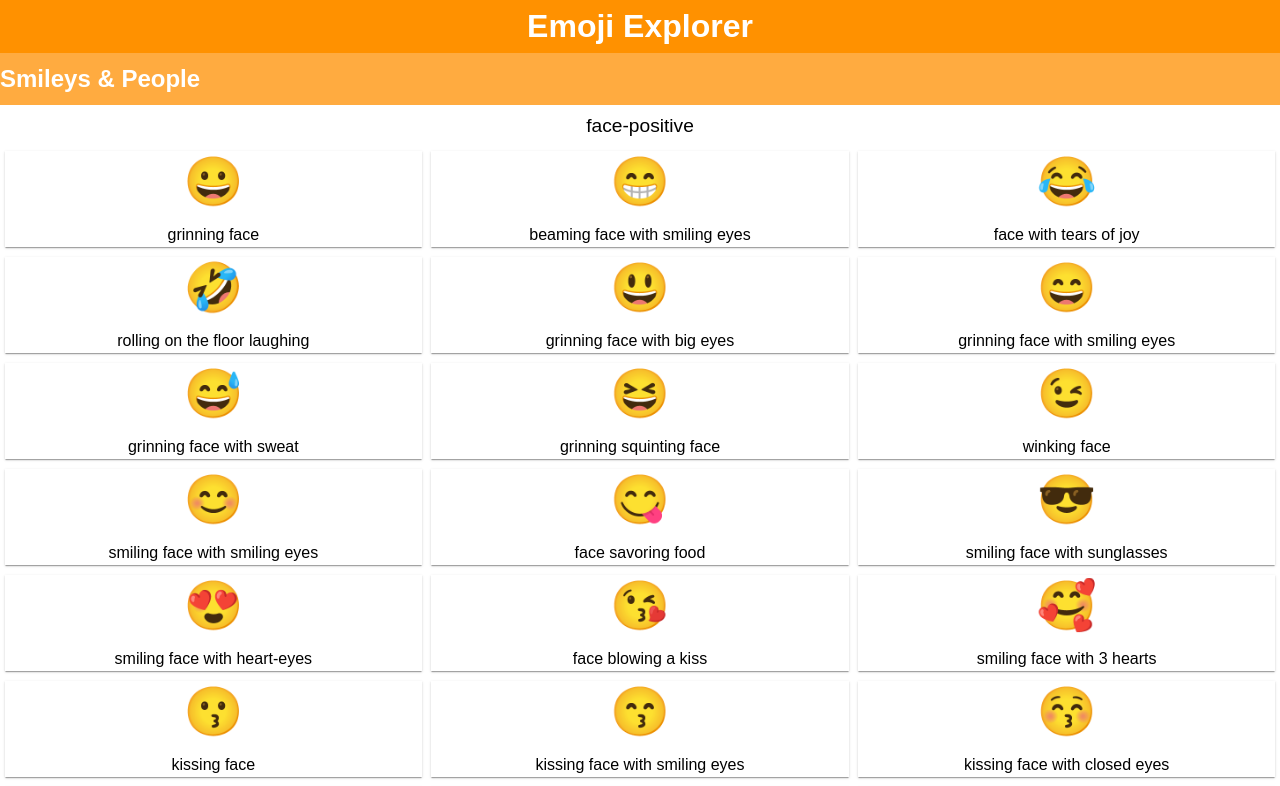
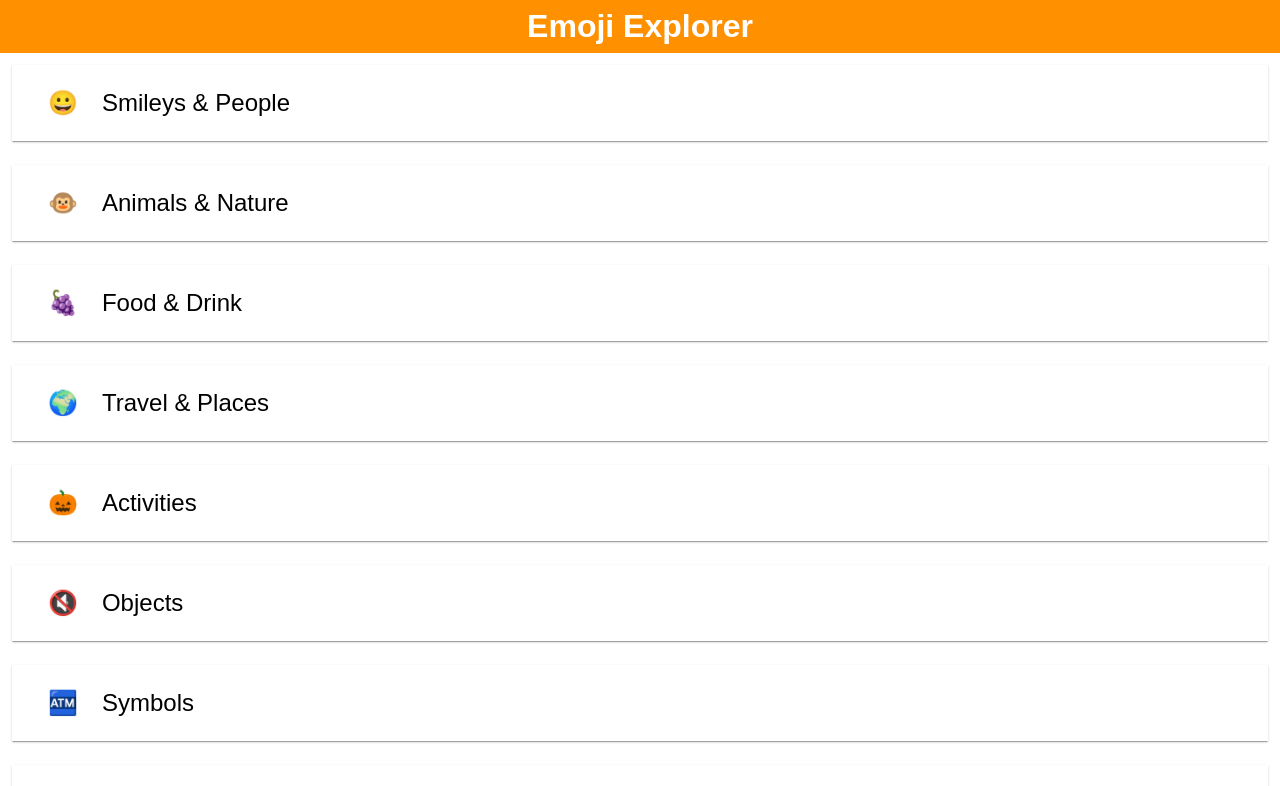
Before and after one commit to kuukienator/emoji-explorer, a React (Create React App) app: page / in a window 1280 px wide. Shown: the top 786 px of the page. Built offline with nearby package versions, Linux system fonts and the light colour scheme.

Commit message:
add components. add simple state structure

```diff
--- a/src/App.css
+++ b/src/App.css
@@ -1,7 +1,3 @@
-h1 {
-  margin: 0;
-}
-
 .container {
   overflow-x: hidden;
 }
@@ -52,3 +48,21 @@ h1 {
 .emojiEntry-emoji {
   font-size: 3em;
 }
+
+.emojiGroup-button {
+  box-shadow: 0 2px 1px -1px rgba(0, 0, 0, .2), 0 1px 1px 0 rgba(0, 0, 0, .14), 0 1px 3px 0 rgba(0, 0, 0, .12);
+  padding: 1em;
+  margin: .5em;
+  font-size: 1.5em;
+  text-align: left;
+}
+
+.emojiGroup-button span {
+  margin: 0 .5em;
+}
+
+.emojiGroup-list {
+  display: flex;
+  flex-direction: column;
+  justify-content: space-evenly;
+}
--- a/src/App.jsx
+++ b/src/App.jsx
@@ -1,46 +1,67 @@
 import React, { Component } from 'react';
 import './App.css';
+
+// import EmojiGroup from './components/EmojiGroup/EmojiGroup';
+import EmojiSubgroup from './components/EmojiSubgroup/EmojiSubgroup';
+import EmojiGroupButtons from './components/EmojiGroupButtons/EmojiGroupButtons';
+import EmojiSubgroupButtons from './components/EmojiSubgroupButtons/EmojiSubgroupButtons';
 import EmojiData from './data/emoji-full.json';
 
-const GROUP_WHITELIST = ['Smileys & People'];
-
-const filterEmojiData = data =>
-    data.filter(entry => GROUP_WHITELIST.includes(entry.name));
+// const GROUP_WHITELIST = ['Smileys & People'];
+// const filterEmojiData = data => data.filter(entry => GROUP_WHITELIST.includes(entry.name));
 
 class App extends Component {
+    constructor(props) {
+        super(props);
+
+        this.state = {
+            emojiData: EmojiData,
+            activeGroupName: '',
+            activeGroup: null,
+            activeSubgroupName: '',
+            activeSubgroup: null
+        };
+    }
+
     render() {
         return (
             <div className="container">
                 <div className="header">
                     <h1>Emoji Explorer</h1>
                 </div>
-                {filterEmojiData(EmojiData).map(group => (
-                    <div key={group.name}>
-                        <div className="emojiGroup">{group.name}</div>
-                        {group.subgroups.map(subgroup => (
-                            <div key={subgroup.name}>
-                                <div className="emojiSubgroup">
-                                    {subgroup.name}
-                                </div>
-                                <div className="emojiGrid">
-                                    {subgroup.emojis.map(emoji => (
-                                        <div
-                                            className="emojiEntry"
-                                            key={emoji.name}
-                                        >
-                                            <div className="emojiEntry-emoji">
-                                                {emoji.emoji}
-                                            </div>
-                                            <div className="emojiEntry-text">
-                                                {emoji.name}
-                                            </div>
-                                        </div>
-                                    ))}
-                                </div>
-                            </div>
-                        ))}
-                    </div>
-                ))}
+
+                {!this.state.activeGroup && (
+                    <EmojiGroupButtons
+                        groups={this.state.emojiData}
+                        setGroupHandler={activeGroupName =>
+                            this.setState({
+                                activeGroupName,
+                                activeGroup: this.state.emojiData.find(
+                                    g => g.name === activeGroupName
+                                )
+                            })
+                        }
+                    />
+                )}
+
+                {!this.state.activeSubgroup &&
+                    this.state.activeGroup && (
+                        <EmojiSubgroupButtons
+                            subgroups={this.state.activeGroup.subgroups}
+                            setSubgroupHandler={activeSubgroupName =>
+                                this.setState({
+                                    activeSubgroupName,
+                                    activeSubgroup: this.state.activeGroup.subgroups.find(
+                                        sb => sb.name === activeSubgroupName
+                                    )
+                                })
+                            }
+                        />
+                    )}
+
+                {this.state.activeSubgroup && (
+                    <EmojiSubgroup subgroup={this.state.activeSubgroup} />
+                )}
             </div>
         );
     }
--- /dev/null
+++ b/src/components/EmojiGrid/EmojiGrid.jsx
@@ -0,0 +1,16 @@
+import React from 'react';
+
+const EmojiGrid = ({ emojis }) => {
+    return (
+        <div className="emojiGrid">
+            {emojis.map(emoji => (
+                <div className="emojiEntry" key={emoji.name}>
+                    <div className="emojiEntry-emoji">{emoji.emoji}</div>
+                    <div className="emojiEntry-text">{emoji.name}</div>
+                </div>
+            ))}
+        </div>
+    );
+};
+
+export default EmojiGrid;
--- /dev/null
+++ b/src/components/EmojiGroup/EmojiGroup.jsx
@@ -0,0 +1,19 @@
+import React from 'react';
+
+import EmojiGrid from '../EmojiGrid/EmojiGrid';
+
+const EmojiGroup = ({ group }) => {
+    return (
+        <div>
+            <div className="emojiGroup">{group.name}</div>
+            {group.subgroups.map(subgroup => (
+                <div key={subgroup.name}>
+                    <div className="emojiSubgroup">{subgroup.name}</div>
+                    <EmojiGrid subgroup={subgroup} />
+                </div>
+            ))}
+        </div>
+    );
+};
+
+export default EmojiGroup;
--- /dev/null
+++ b/src/components/EmojiGroupButtons/EmojiGroupButtons.jsx
@@ -0,0 +1,20 @@
+import React from 'react';
+
+const EmojiGroupButtons = ({ groups, setGroupHandler }) => {
+    return (
+        <div className="emojiGroup-list">
+            {groups.map(group => (
+                <button
+                    className="emojiGroup-button"
+                    key={group.name}
+                    onClick={e => setGroupHandler(group.name)}
+                >
+                    <span>{group.subgroups[0].emojis[0].emoji}</span>
+                    <span>{group.name}</span>
+                </button>
+            ))}
+        </div>
+    );
+};
+
+export default EmojiGroupButtons;
--- /dev/null
+++ b/src/components/EmojiSubgroup/EmojiSubgroup.jsx
@@ -0,0 +1,14 @@
+import React from 'react';
+
+import EmojiGrid from '../EmojiGrid/EmojiGrid';
+
+const EmojiSubgroup = ({ subgroup }) => {
+    return (
+        <div>
+            <div>{subgroup.name}</div>
+            <EmojiGrid emojis={subgroup.emojis} />
+        </div>
+    );
+};
+
+export default EmojiSubgroup;
--- /dev/null
+++ b/src/components/EmojiSubgroupButtons/EmojiSubgroupButtons.jsx
@@ -0,0 +1,20 @@
+import React from 'react';
+
+const EmojiSubgroupButtons = ({ subgroups, setSubgroupHandler }) => {
+    return (
+        <div className="emojiGroup-list">
+            {subgroups.map(subgroup => (
+                <button
+                    className="emojiGroup-button"
+                    key={subgroup.name}
+                    onClick={e => setSubgroupHandler(subgroup.name)}
+                >
+                    <span>{subgroup.emojis[0].emoji}</span>
+                    <span>{subgroup.name.split('-').join(' ')}</span>
+                </button>
+            ))}
+        </div>
+    );
+};
+
+export default EmojiSubgroupButtons;
--- a/src/index.css
+++ b/src/index.css
@@ -3,3 +3,13 @@ body {
   padding: 0;
   font-family: sans-serif;
 }
+
+h1 {
+  margin: 0;
+}
+
+button {
+  border: none;
+  padding: 0;
+  background: none;
+}
```
